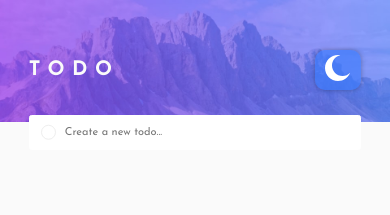
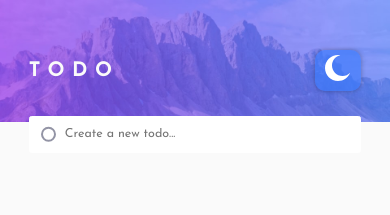
Before and after one commit to Orisabiyi/tasktracker, a React (Create React App) app: page / in a window 390 px wide. Shown: the top 215 px of the page. Built offline with nearby package versions, Linux system fonts and the light colour scheme.

Commit message:
styled the filter button for the mobile view for good user experience

```diff
--- a/src/index.css
+++ b/src/index.css
@@ -63,7 +63,7 @@ body {
 
 @media only screen and (max-width: 37.5em) {
   body {
-    font-size: 2.2rem;
+    font-size: 2.5rem;
   }
 }
 
@@ -182,7 +182,7 @@ body {
   width: 3rem;
   height: 3rem;
   border-radius: 50%;
-  border: 1px solid #eee;
+  border: 2.5px solid var(--dark-grayish-blue);
 
   display: flex;
   justify-content: center;
@@ -282,8 +282,8 @@ body {
 }
 
 .stats button {
+  font-weight: bold;
   cursor: pointer;
-  text-shadow: 0 0 1.2rem rgba(0, 0, 0, 0.368);
 }
 
 @media only screen and (max-width: 37.5em) {
@@ -294,6 +294,10 @@ body {
 
   .todo-container-dark .stats div:nth-of-type(2) {
     background-color: var(--very-dark-blue);
+  }
+
+  .stats div:nth-of-type(1) {
+    font-size: 2.5rem;
   }
 
   .stats div:nth-of-type(2) {
@@ -307,8 +311,14 @@ body {
 
     position: absolute;
     width: 100%;
-    bottom: -8rem;
+    bottom: -10rem;
     left: 0;
+  }
+
+  .stats button {
+    border: 1.5px solid var(--dark-grayish-blue);
+    border-radius: 3rem;
+    padding: 1rem 3rem;
   }
 }
 
```
